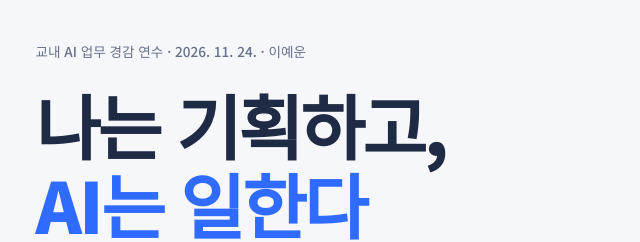
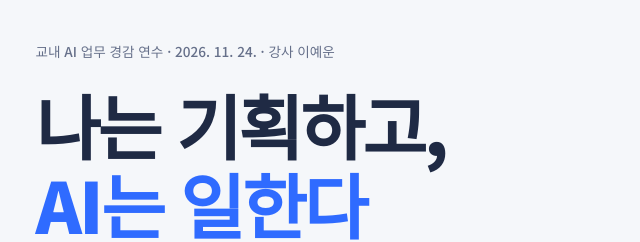
Before and after one commit to Yeuuuuuuun/1124, a plain HTML site: page index.html in a window 1280 px wide. Shown: the top 242 px of the page, 239-879 px from the left. Drawn offline with Linux system fonts and the light colour scheme; a web font is replaced by a local one.

Commit message:
표지에 강사 이예운 표기
Co-Authored-By: Claude Opus 5.5 <noreply@anthropic.com>
Claude-Session: https://claude.ai/code/session_011J5MdcnDVpsuF6pKsK9KdJ

```diff
--- a/index.html
+++ b/index.html
@@ -306,7 +306,7 @@ main{padding-block:40px 120px;min-width:0;display:flex;flex-direction:column;gap
 <main>
 <!-- 표지 -->
 <header class="hero" id="top">
-  <div class="meta">교내 AI 업무 경감 연수 · 2026. 11. 24. · 이예운</div>
+  <div class="meta">교내 AI 업무 경감 연수 · 2026. 11. 24. · 강사 이예운</div>
   <h1>나는 기획하고,<br><em>AI는 일한다</em></h1>
   <p class="lead">오늘 여러분도 AI 직원을 한 명 뽑습니다. 실습 문장은 복사해서 그대로 붙여넣고, 연수가 끝난 뒤에는 프롬프트 모음과 복습 퀴즈로 다시 정리해 보세요.</p>
   <div class="legend"><span class="tag gpt">GPT 실습</span>직접 따라 해요 <span class="tag cl">클로드 시연</span>강사 화면을 지켜봐요 <span class="tag show">보여주기</span>사례를 봐요</div>
```
